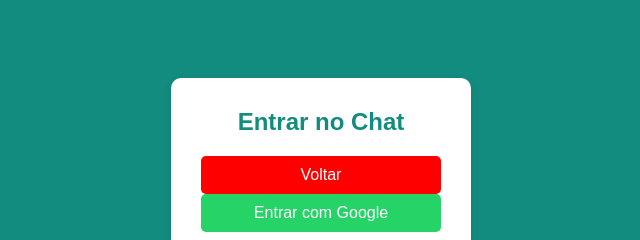
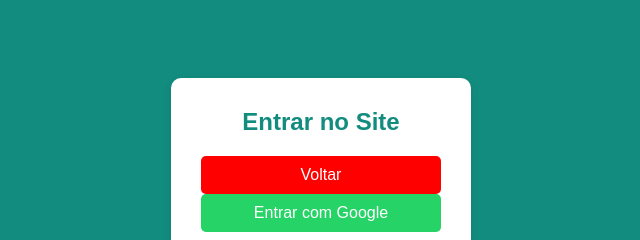
Before and after one commit to AdrainRazini/Descarte-Adequados, a website with bundled scripts: page public/login.html in a window 1280 px wide. Shown: the part 230-470 px from the top of the page, 319-959 px from the left. Built offline with nearby package versions, Linux system fonts and the light colour scheme.

Commit message:
comit 19

```diff
--- a/public/login.html
+++ b/public/login.html
@@ -77,7 +77,7 @@
 </head>
 <body>
   <div id="login-page">
-    <h2>Entrar no Chat</h2>
+    <h2>Entrar no Site</h2>
 
     <!-- Botão Voltar -->
     <button id="back-btn" class="back-btn" onclick="window.location.href='index.html'">Voltar</button>
```
